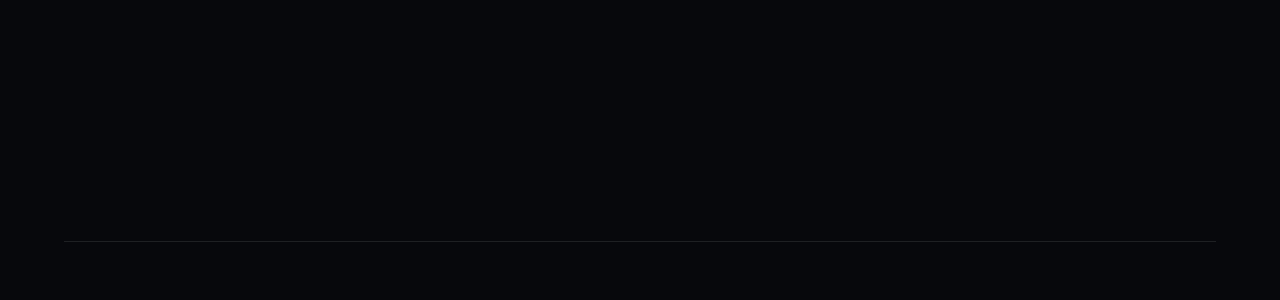
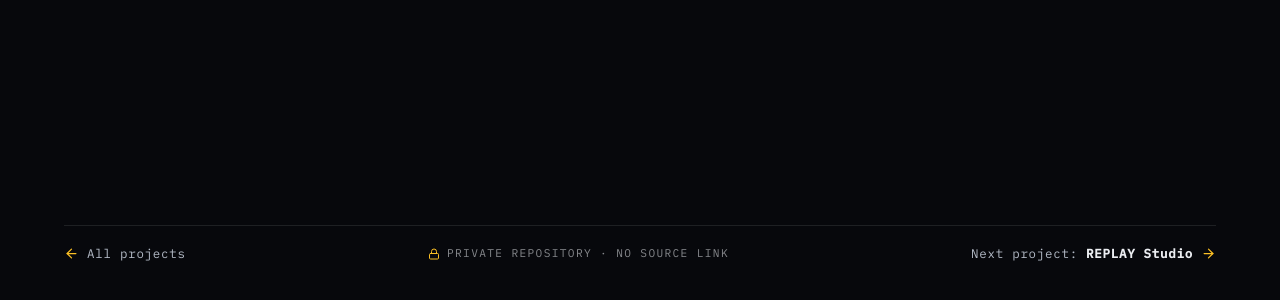
Before and after one commit to mogesjohnson/Personal-Portfolio, a Next.js app: page /switchyard in a window 1280 px wide. Shown: the part 8951-9251 px from the top of the page. Built offline with nearby package versions, Linux system fonts and the light colour scheme.

Commit message:
[F8] Replace project page bottoms with one slim footer row
REPLAY Studio and Switchyard end with a single row after the demo video:
All projects on one side, Next project on the other, and the private-repo
note between them on wider screens.

```diff
--- a/website-template/builds/project-detail/ProjectDetail.tsx
+++ b/website-template/builds/project-detail/ProjectDetail.tsx
@@ -252,29 +252,22 @@ export function Limits({ items }: { items: string[] }) {
   );
 }
 
-export function DetailFooter({ note, next }: { note: string; next: { href: string; label: string; blurb: string } }) {
+/** One slim row: back to all projects, the private-repo note, and the next project. */
+export function DetailFooter({ note, next }: { note: string; next: { href: string; label: string } }) {
   return (
-    <footer className="pd-footer">
-      <p className="pd-private" data-reveal>
-        <Lock size={14} aria-hidden="true" /> {note}
+    <footer className="pd-footer" aria-label="Project navigation">
+      <Link className="pd-foot-link pd-foot-all" href="/projects">
+        <ArrowLeft size={15} aria-hidden="true" />
+        All projects
+      </Link>
+      <p className="pd-private" title={note}>
+        <Lock size={12} aria-hidden="true" />
+        Private repository · no source link
       </p>
-      <div className="pd-footer-links">
-        <Link className="pd-back glass" href="/#work" data-reveal>
-          <ArrowLeft size={18} aria-hidden="true" />
-          <span>
-            <small>Main website</small>
-            Back to selected work
-          </span>
-        </Link>
-        <Link className="pd-next glass" href={next.href} data-reveal>
-          <span>
-            <small>Next project</small>
-            {next.label}
-            <em>{next.blurb}</em>
-          </span>
-          <ArrowRight size={18} aria-hidden="true" />
-        </Link>
-      </div>
+      <Link className="pd-foot-link pd-foot-next" href={next.href}>
+        Next project: <b>{next.label}</b>
+        <ArrowRight size={15} aria-hidden="true" />
+      </Link>
     </footer>
   );
 }
--- a/website-template/builds/project-detail/project-detail.css
+++ b/website-template/builds/project-detail/project-detail.css
@@ -593,101 +593,71 @@ kbd.pd-key {
 }
 
 /* ---------------------------------------------------------------- */
-/* Footer                                                            */
+/* Footer: one slim row (all projects · private note · next project) */
 /* ---------------------------------------------------------------- */
 
 .pd-footer {
+  display: flex;
+  flex-wrap: wrap;
+  align-items: center;
+  justify-content: space-between;
+  gap: 1rem 1.5rem;
   width: var(--pd-wide);
-  margin: 5rem auto 0;
-  padding-top: 2.5rem;
+  margin: 4rem auto 0;
+  padding: 1.1rem 0 0.5rem;
   border-top: 1px solid var(--rule);
+  font-family: var(--font-dispatch-mono), ui-monospace, monospace;
+  font-size: 0.78rem;
+  letter-spacing: 0.06em;
 }
 
-.pd-private {
-  display: flex;
+.pd-foot-link {
+  display: inline-flex;
   align-items: center;
-  gap: 0.55rem;
-  margin: 0 0 1.5rem;
+  gap: 0.5rem;
   color: var(--text-2);
-  font-family: var(--font-dispatch-mono), ui-monospace, monospace;
-  font-size: 0.8rem;
+  text-decoration: none;
+  white-space: nowrap;
+  transition: color 0.25s;
 }
 
-.pd-private svg {
+.pd-foot-link b {
+  color: var(--text);
+  font-weight: 600;
+}
+
+.pd-foot-link:hover,
+.pd-foot-link:hover b {
   color: var(--amber-text);
 }
 
-.pd-footer-links {
-  display: grid;
-  grid-template-columns: minmax(0, 1fr) minmax(0, 1.4fr);
-  gap: 1rem;
-}
-
-.pd-back,
-.pd-next {
-  display: flex;
-  align-items: center;
-  gap: 1rem;
-  padding: 1.4rem 1.5rem;
-  color: var(--text);
-  text-decoration: none;
-  font-size: 1.15rem;
-  font-weight: 600;
-  letter-spacing: -0.02em;
-}
-
-.pd-next {
-  justify-content: space-between;
-  font-family: var(--font-dispatch-serif), Georgia, serif;
-  font-size: clamp(1.6rem, 3vw, 2.3rem);
-  font-weight: 450;
-}
-
-.pd-back small,
-.pd-next small {
-  display: block;
-  margin-bottom: 0.3rem;
-  color: var(--amber-text);
-  font-family: var(--font-dispatch-mono), ui-monospace, monospace;
-  font-size: 0.7rem;
-  font-weight: 500;
-  letter-spacing: 0.12em;
-  text-transform: uppercase;
-}
-
-.pd-next em {
-  display: block;
-  margin-top: 0.35rem;
-  color: var(--text-2);
-  font-family: var(--font-geist-sans), system-ui, sans-serif;
-  font-size: 0.92rem;
-  font-style: normal;
-  letter-spacing: 0;
-}
-
-.pd-back:hover,
-.pd-next:hover {
-  border-color: color-mix(in srgb, var(--amber) 40%, transparent);
-}
-
-.pd-back:hover::before,
-.pd-next:hover::before {
-  opacity: 1;
-}
-
-.pd-next svg,
-.pd-back svg {
+.pd-foot-link svg {
   flex: none;
   color: var(--amber-text);
   transition: transform 0.3s var(--ease-out);
 }
 
-.pd-next:hover svg {
-  transform: translateX(4px);
+.pd-foot-next:hover svg {
+  transform: translateX(3px);
 }
 
-.pd-back:hover svg {
-  transform: translateX(-4px);
+.pd-foot-all:hover svg {
+  transform: translateX(-3px);
+}
+
+.pd-private {
+  display: inline-flex;
+  align-items: center;
+  gap: 0.45rem;
+  margin: 0;
+  color: var(--pd-muted);
+  font-size: 0.7rem;
+  text-transform: uppercase;
+  letter-spacing: 0.12em;
+}
+
+.pd-private svg {
+  color: var(--amber-text);
 }
 
 /* ---------------------------------------------------------------- */
@@ -780,7 +750,6 @@ kbd.pd-key {
   .pd-features-2,
   .pd-gallery,
   .pd-ledger,
-  .pd-footer-links,
   .pd-stack {
     grid-template-columns: 1fr;
   }
@@ -963,3 +932,14 @@ kbd.pd-key {
 [data-theme="light"] .pd-shot-frame .pd-video-soon img {
   opacity: 0.1;
 }
+
+@media (max-width: 700px) {
+  .pd-private {
+    display: none;
+  }
+
+  .pd-footer {
+    font-size: 0.72rem;
+    letter-spacing: 0.02em;
+  }
+}
--- a/website-template/builds/replay-studio/ReplayStudioPage.tsx
+++ b/website-template/builds/replay-studio/ReplayStudioPage.tsx
@@ -399,7 +399,7 @@ export function ReplayStudioPage() {
 
         <DetailFooter
           note="The source repository is private, so this page links nowhere on GitHub."
-          next={{ href: "/switchyard", label: "Switchyard", blurb: "A personal Windows project desk with Return Tickets." }}
+          next={{ href: "/switchyard", label: "Switchyard" }}
         />
       </DetailShell>
     </ReplayMotion>
--- a/website-template/builds/switchyard/SwitchyardPage.tsx
+++ b/website-template/builds/switchyard/SwitchyardPage.tsx
@@ -383,7 +383,7 @@ export function SwitchyardPage() {
 
         <DetailFooter
           note="The source repository is private and contains machine-specific paths, so this page links nowhere on GitHub."
-          next={{ href: "/replay-studio", label: "REPLAY Studio", blurb: "Record a window, trim, add callouts and privacy masks, export MP4." }}
+          next={{ href: "/replay-studio", label: "REPLAY Studio" }}
         />
       </DetailShell>
     </SwitchyardMotion>
```
